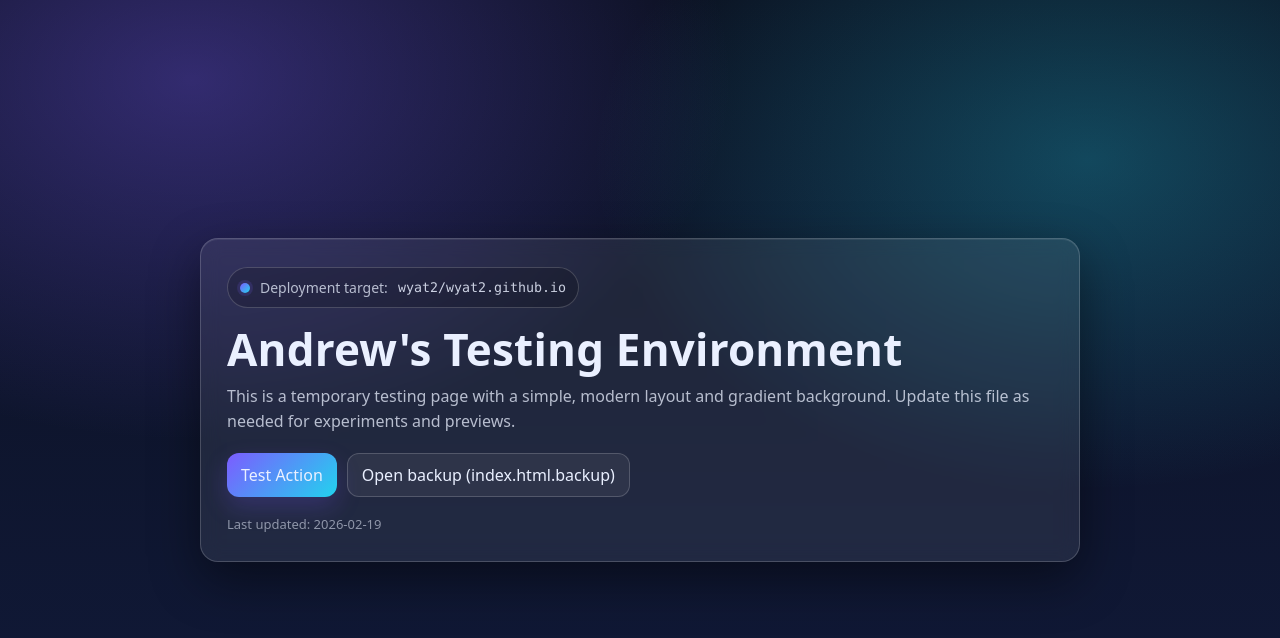
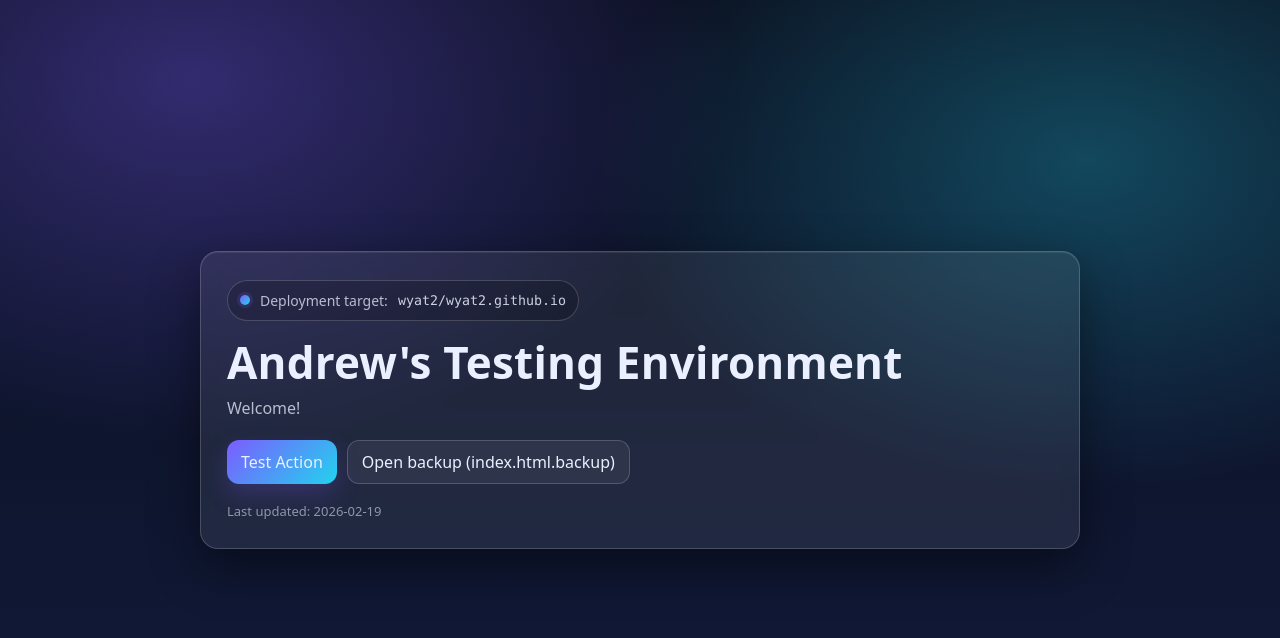
Before and after one commit to wyat2/wyat2.github.io, a plain HTML site: page index.html in a window 1280 px wide. Drawn offline with Linux system fonts and the light colour scheme.

Commit message:
Update testing page description to welcome message
Replaced the temporary testing page description with a welcome message.

```diff
--- a/index.html
+++ b/index.html
@@ -126,8 +126,7 @@
     <div class="tag"><span class="dot"></span> Deployment target: <code>wyat2/wyat2.github.io</code></div>
     <h1>Andrew's Testing Environment</h1>
     <p>
-      This is a temporary testing page with a simple, modern layout and gradient background.
-      Update this file as needed for experiments and previews.
+      Welcome!
     </p>
 
     <div class="buttons">
```
